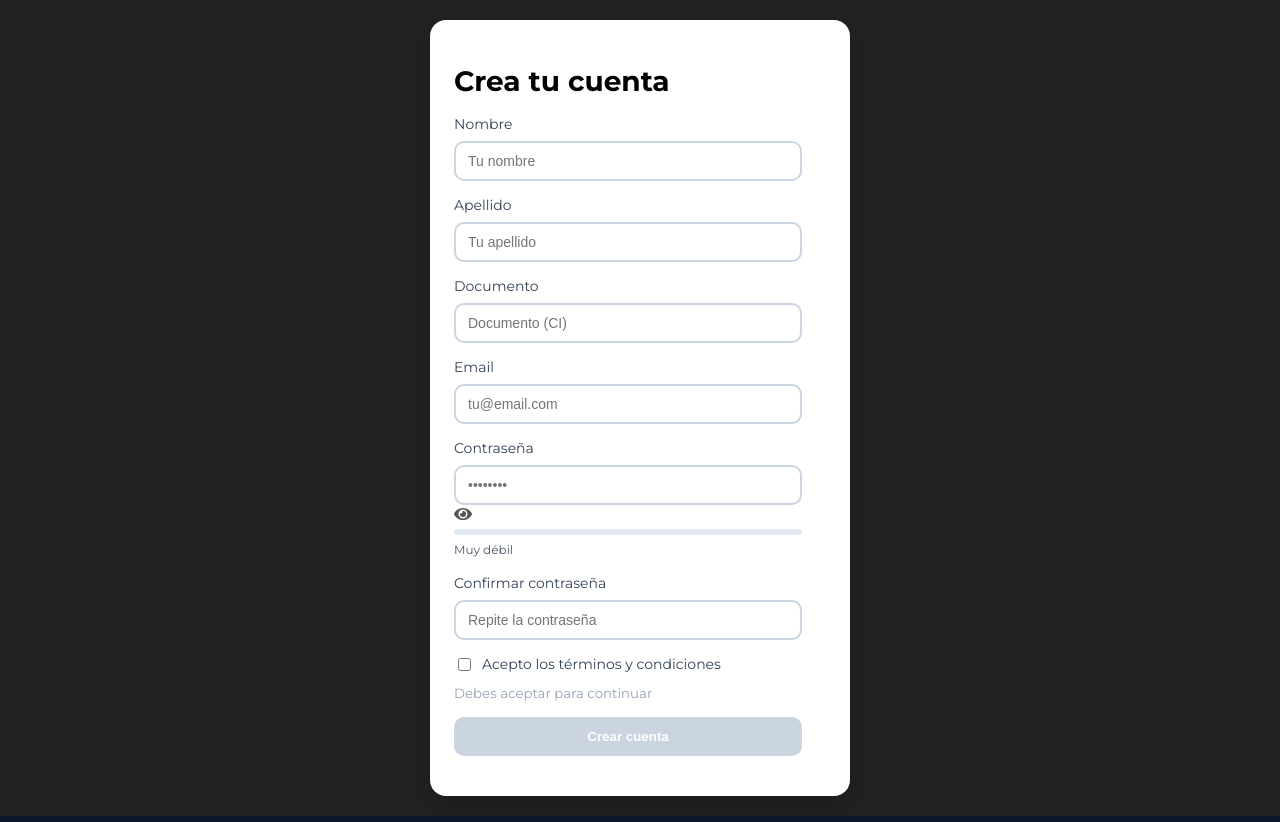
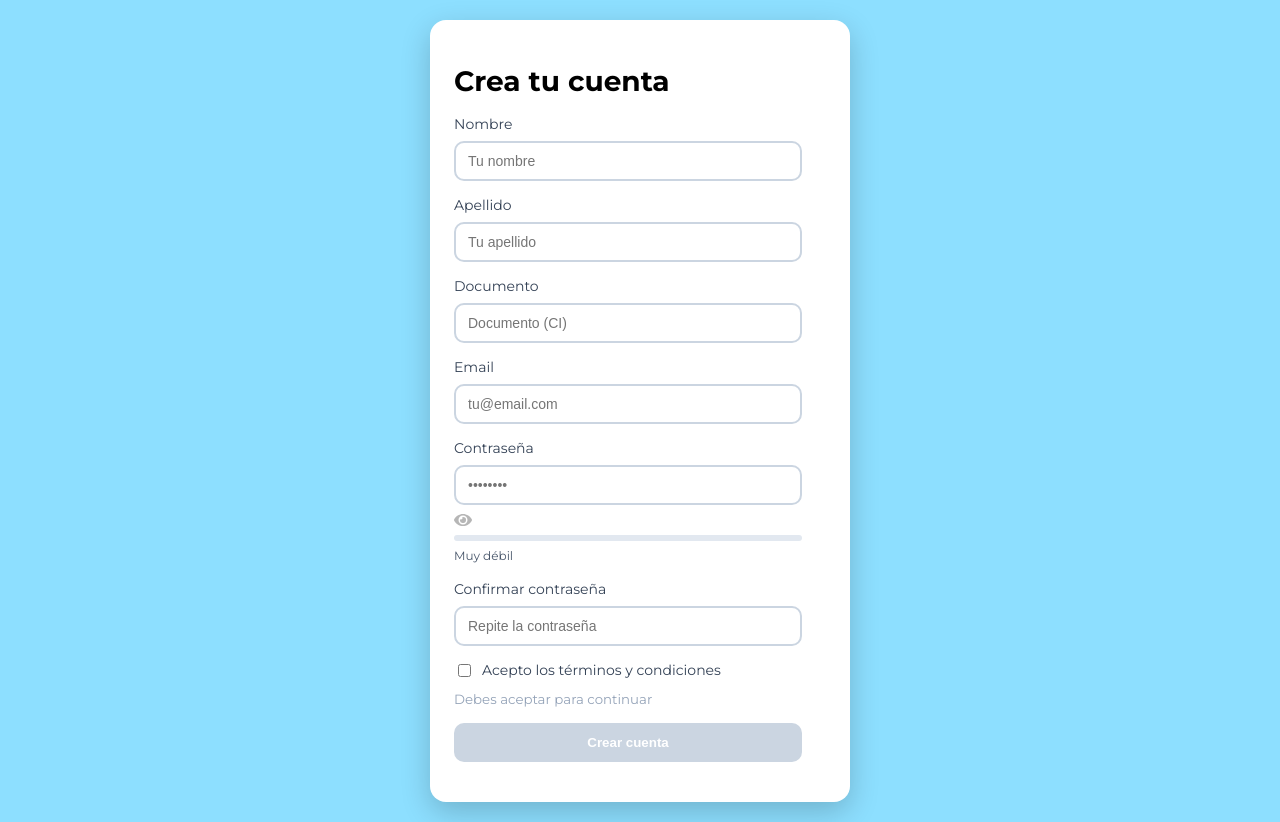
Before and after one commit to alfosobral/Proyecto-Ing.-SW-II, a React (Vite) app in the folder frontend/: page / in a window 1280 px wide. Built offline with nearby package versions, Linux system fonts and the light colour scheme.

Commit message:
Correccion de cambios

```diff
--- a/frontend/src/App.jsx
+++ b/frontend/src/App.jsx
@@ -10,10 +10,10 @@
         justifyContent: "center",
         alignItems: "flex-start",
         padding: "20px 0",
-        background: "#222222ff"
+        background: "#8ddfffff"
       }}
     >
-      <Register/>
+      <Register width={600}/>
     </div>
   );
 }
--- a/frontend/src/pages/Register.jsx
+++ b/frontend/src/pages/Register.jsx
@@ -102,12 +102,12 @@
           placeholder="••••••••"
           style={inputStyle(touched.password && errors.password, focused === "password")}
         />
-        <span
+        <div
           onClick={togglePassword}
           style={styles.eyeIcon}
         >
           {showPassword ? <FaEyeSlash /> : <FaEye />}
-        </span>
+        </div>
         <div style={styles.meterWrap} aria-hidden>
           <div style={{ ...styles.meterBar, width: `${strength.score * 25}%` }} />
         </div>
@@ -192,7 +192,7 @@
   meterWrap: { height: 6, background: "#e2e8f0", borderRadius: 999, marginTop: 6 },
   meterBar: { height: "100%", background: "#3b82f6", borderRadius: 999, transition: "width .25s" },
   meterText: { color: "#475569", fontSize: 12, display: "block", marginTop: 6 },
-  eyeIcon: {position: "realtive", marginTop: 6, color: "#555", fontSize: "18px"}
+  eyeIcon: {position: "realtive", marginTop: 6, color: "#b6b6b6ff", fontSize: "18px"}
 };
 
 function inputStyle(isError, isFocused) {
@@ -205,11 +205,10 @@
     fontSize: 14,
     transition: "transform .15s ease, box-shadow .15s ease, border-color .15s ease",
     transform: isFocused ? "scale(1.02)" : "scale(1)",
-    boxShadow: isFocused ? "0 0 0 3px rgba(37,99,235,.15)" : "none",
+    boxShadow: isFocused ? "0 0 0 5px rgba(37,99,235,.15)" : "none",
     background: "white",
   };
 }
-
 
 function buttonStyle(disabled) {
   return {
```
